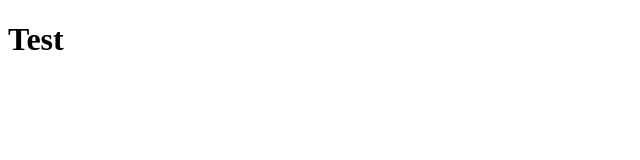
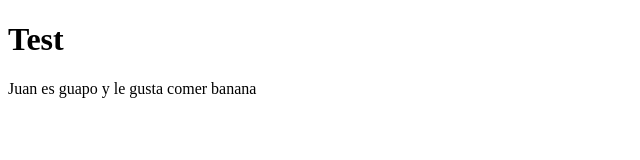
Before and after one commit to CouchNoemi/TestRepo, a plain HTML site: page index.html in a window 1280 px wide. Shown: the whole page, without its empty margins (0-640 px from the left). Drawn offline with Linux system fonts and the light colour scheme.

Commit message:
Juan qualities

```diff
--- a/index.html
+++ b/index.html
@@ -7,5 +7,8 @@
 </head>
 <body>
     <h1>Test</h1>
+    <div>
+        Juan es guapo y le gusta comer banana
+    </div>
 </body>
 </html>
```
